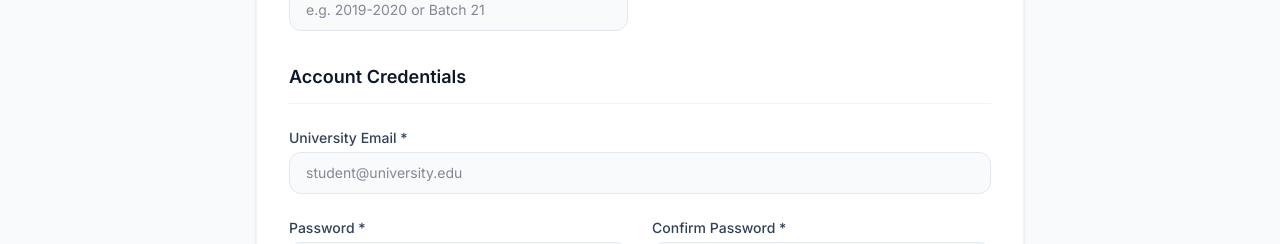
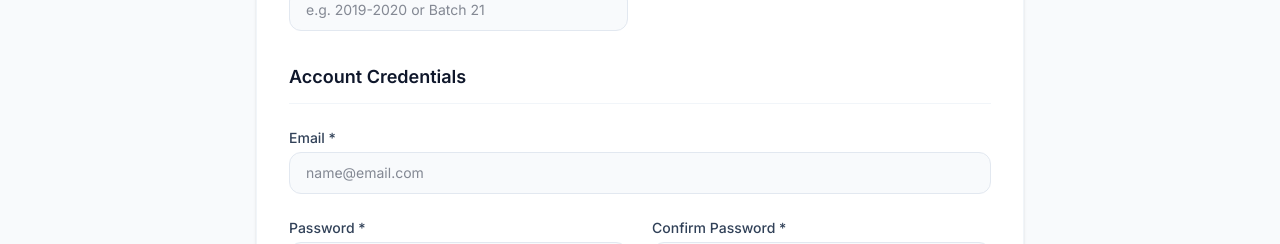
Before and after one commit to rashedulemon/campus-blood-network, a React (Vite) app: page /#/register in a window 1280 px wide. Shown: the part 860-1104 px from the top of the page. Built offline with nearby package versions, Linux system fonts and the light colour scheme; no server answers.

Commit message:
Fix: Change Emergency Login button to use React Router Link

```diff
--- a/src/pages/EmergencyPage.jsx
+++ b/src/pages/EmergencyPage.jsx
@@ -1,4 +1,5 @@
 import { useState } from 'react';
+import { Link } from 'react-router-dom';
 import { useCollection, useFirestore } from '../hooks/useFirestore';
 import { useAuth } from '../context/AuthContext';
 import RequestCard from '../components/emergency/RequestCard';
@@ -96,7 +97,7 @@ export default function EmergencyPage() {
                       <AlertCircle className="text-red-500 w-12 h-12 mx-auto mb-4" />
                       <h3 className="text-lg font-bold text-slate-900 mb-2">Login Required</h3>
                       <p className="text-slate-600 text-sm mb-4">You must be registered and logged in to post an emergency blood request.</p>
-                      <a href="/login" className="block w-full py-2 bg-primary text-white rounded-lg font-medium">Login Now</a>
+                      <Link to="/login" className="block w-full py-2 bg-primary hover:bg-primary-dark transition-colors text-white rounded-lg font-medium text-center">Login Now</Link>
                     </div>
                   </div>
                 )}
--- a/src/pages/RegisterPage.jsx
+++ b/src/pages/RegisterPage.jsx
@@ -257,7 +257,7 @@ export default function RegisterPage() {
 
             <div className="grid grid-cols-1 md:grid-cols-2 gap-6 mb-8">
               <div className="md:col-span-2">
-                <label className="block text-sm font-medium text-slate-700 mb-1">University Email *</label>
+                <label className="block text-sm font-medium text-slate-700 mb-1">Email *</label>
                 <input
                   type="email"
                   name="email"
@@ -265,7 +265,7 @@ export default function RegisterPage() {
                   value={formData.email}
                   onChange={handleChange}
                   className="w-full px-4 py-2.5 rounded-xl border border-slate-200 focus:ring-primary focus:border-primary bg-slate-50 text-sm"
-                  placeholder="student@university.edu"
+                  placeholder="name@email.com"
                 />
               </div>
 
```
